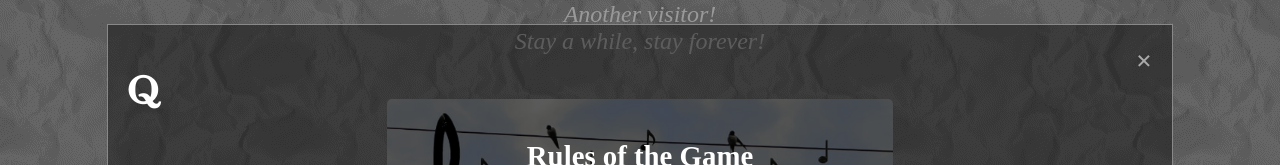
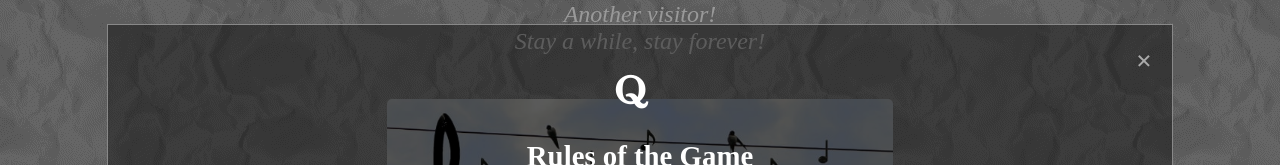
Before and after one commit to jonthorell/QuizGame, a plain HTML site: page index.html in a window 1280 px wide. Both pictures are taken after a click on the button "Rules". Shown: the part 168-333 px from the top of the page. Drawn offline with Linux system fonts and the light colour scheme.

Commit message:
Fix: font awsome for logo

```diff
--- a/index.html
+++ b/index.html
@@ -34,7 +34,7 @@
         <!-- Modal content -->
         <div class="modal-content">
             <span class="close">&times;</span>
-            <h1><i class="center-text fa-brands fa-quora"></i></h1>
+            <h1 class="center-text"><i class="fa-brands fa-quora"></i></h1>
             <h2 class="center-text">Rules of the Game</h2>
             <p class="center-text">You will answer 10 randomly chosen questions regarding music.</p>
             <p class="center-text">The game is scored as follows:</p>
```
